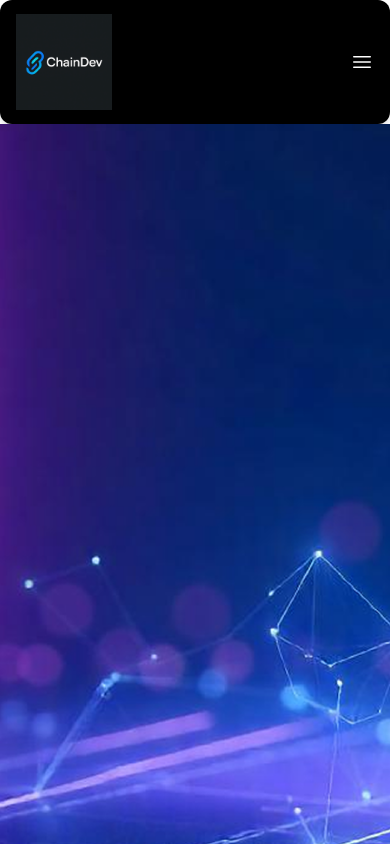
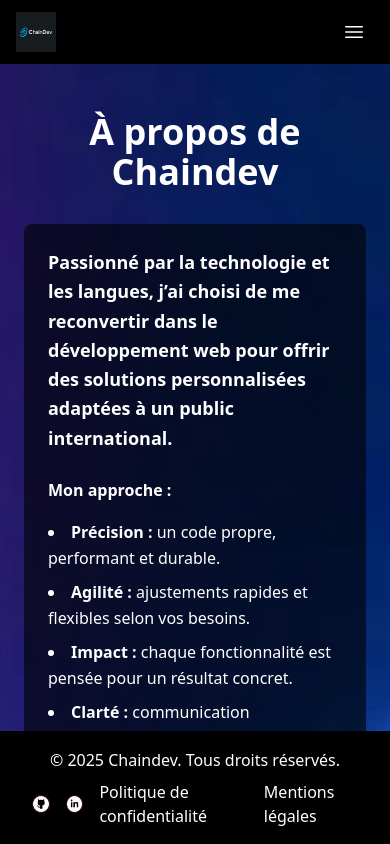
Before and after one commit to Seyfullah13/Chaindev, a React (Vite) app in the folder chaindev/: page /A-propos in a window 390 px wide. Shown: the top 844 px of the page. Built offline with nearby package versions, Linux system fonts and the light colour scheme.

Commit message:
fix(navbar, about, footer): resolve navbar bugs, extract About title, add profile image & language globe, make footer sticky

```diff
--- a/chaindev/src/Components/Footer.jsx
+++ b/chaindev/src/Components/Footer.jsx
@@ -1,3 +1,4 @@
+import React from "react";
 import { Typography } from "@material-tailwind/react";
 import githubLogo from "../assets/images/logos/github.png";
 import linkedinLogo from "../assets/images/logos/linkedin.png";
@@ -7,16 +8,16 @@ const currentYear = new Date().getFullYear();
 
 export function FooterWithSocialLinks() {
   return (
-    <footer className="relative w-full z-50 ">
-      <div className="mx-auto w-full  px-8 bg-black">
-        <div className="flex w-full flex-col items-center justify-center border-t border-blue-gray-50 py-4 bg-black">
+    <footer className="sticky bottom-0 w-full z-50 bg-black">
+      <div className="mx-auto w-full px-8">
+        <div className="flex w-full flex-col items-center justify-center border-t border-blue-gray-50 py-4">
           <Typography
             variant="small"
             className="text-center font-normal text-white"
           >
-            &copy; {currentYear} Chaindev. Tous droits résérvés.
+            &copy; {currentYear} Chaindev. Tous droits réservés.
           </Typography>
-          <div className="flex items-center justify-center mt-2 space-x-4">
+          <div className="flex items-center justify-center mt-2 space-x-4 text-white">
             <a
               href="https://github.com/Seyfullah13"
               target="_blank"
@@ -39,10 +40,15 @@ export function FooterWithSocialLinks() {
                 alt="LinkedIn"
               />
             </a>
-            <Link to="/politique-de-confidentialite">
+            <Link
+              to="/politique-de-confidentialite"
+              className="hover:underline"
+            >
               Politique de confidentialité
             </Link>
-            <Link to="/mentions-legales">Mentions légales</Link>
+            <Link to="/mentions-legales" className="hover:underline">
+              Mentions légales
+            </Link>
           </div>
         </div>
       </div>
--- a/chaindev/src/Components/GlobalNav.jsx
+++ b/chaindev/src/Components/GlobalNav.jsx
@@ -1,227 +1,206 @@
-import React from "react";
-import {
-  Navbar,
-  Collapse,
-  Typography,
-  Button,
-  IconButton,
-  Menu,
-  MenuHandler,
-  MenuList,
-  MenuItem,
-} from "@material-tailwind/react";
+import React, { useState, useEffect, useRef } from "react";
+import { Link } from "@tanstack/react-router";
 import {
   Bars3Icon,
+  XMarkIcon,
   ChevronDownIcon,
-  XMarkIcon,
 } from "@heroicons/react/24/outline";
-import { Link } from "@tanstack/react-router";
-// <-- Import TanStack Router Link
-import PropTypes from "prop-types";
 
-// Données statiques
+// Liens de navigation
 const navLinks = [
-  { label: "A propos", href: "/A-propos" },
-  { label: "Services", href: "/Services" },
-  { label: "Portfolio", href: "https://www.seyfullah-ozdal.fr" }, // lien externe https
-  { label: "Contact", href: "/Contact" },
+  { label: "À propos", href: "/a-propos" },
+  { label: "Services", href: "/services" },
+  { label: "Portfolio", href: "https://www.seyfullah-ozdal.fr" },
+  { label: "Contact", href: "/contact" },
 ];
 
-const countries = [
-  { flag: "🇺🇸", name: "English" },
-  { flag: "🇪🇸", name: "Spain" },
-  { flag: "🇫🇷", name: "France" },
-  { flag: "🇹🇷", name: "Turkish" },
-  { flag: "🇸🇦", name: "Arabic" },
+// Langues disponibles
+const languages = [
+  { code: "en", label: "English", flag: "🇺🇸" },
+  { code: "es", label: "Español", flag: "🇪🇸" },
+  { code: "fr", label: "Français", flag: "🇫🇷" },
+  { code: "tr", label: "Türkçe", flag: "🇹🇷" },
+  { code: "ar", label: "العربية", flag: "🇸🇦" },
 ];
 
-// NavLinks modifié pour gérer liens externes et internes
-function NavLinks({ links, direction = "row" }) {
+// Hook pour fermer au clic en dehors
+function useClickOutside(ref, handler) {
+  useEffect(() => {
+    const listener = (e) => {
+      if (!ref.current || ref.current.contains(e.target)) return;
+      handler();
+    };
+    document.addEventListener("mousedown", listener);
+    return () => document.removeEventListener("mousedown", listener);
+  }, [ref, handler]);
+}
+
+export default function Navbar() {
+  const [mobileOpen, setMobileOpen] = useState(false);
+  const [langOpen, setLangOpen] = useState(false);
+  const [currentLang, setCurrentLang] = useState(languages[2]); // Français par défaut
+
+  // fermer menu mobile au resize desktop
+  useEffect(() => {
+    const onResize = () => window.innerWidth >= 1024 && setMobileOpen(false);
+    window.addEventListener("resize", onResize);
+    return () => window.removeEventListener("resize", onResize);
+  }, []);
+
+  // click outside dropdown
+  const langRef = useRef(null);
+  useClickOutside(langRef, () => setLangOpen(false));
+
   return (
-    <ul
-      className={`flex items-center gap-6 ${
-        direction === "col" ? "flex-col gap-2" : ""
-      }`}
-    >
-      {links.map((link) => {
-        const isExternal =
-          link.href.startsWith("http") || link.href.startsWith("www");
+    <header className="bg-black text-white sticky top-0 z-50">
+      <div className="max-w-6xl mx-auto flex items-center justify-between px-4 py-3 lg:py-4">
+        {/* Logo */}
+        <Link to="/" className="flex items-center">
+          <img
+            src="chaindev.png"
+            alt="logo chaindev"
+            className="h-10 sm:h-12 md:h-14 lg:h-16 xl:h-20"
+          />
+        </Link>
 
-        return (
-          <li key={link.label} className="p-1 font-medium">
-            {isExternal ? (
+        {/* Desktop nav */}
+        <nav className="hidden lg:flex items-center space-x-8">
+          {navLinks.map(({ label, href }) =>
+            href.startsWith("http") ? (
               <a
-                href={link.href}
+                key={label}
+                href={href}
                 target="_blank"
                 rel="noopener noreferrer"
-                className="text-blue-gray-700 hover:underline"
+                className="hover:underline"
               >
-                {link.label}
+                {label}
               </a>
             ) : (
-              <Link
-                to={link.href}
-                className="text-blue-gray-700 hover:underline"
-              >
-                {link.label}
+              <Link key={label} to={href} className="hover:underline">
+                {label}
               </Link>
+            )
+          )}
+
+          {/* Language dropdown desktop */}
+          <div ref={langRef} className="relative">
+            <button
+              onClick={() => setLangOpen((o) => !o)}
+              className="flex items-center gap-1 border border-white px-3 py-1 rounded hover:bg-white hover:text-black transition"
+              aria-haspopup="true"
+              aria-expanded={langOpen}
+            >
+              <span>{currentLang.flag}</span>
+              <span className="hidden sm:inline">
+                {currentLang.code.toUpperCase()}
+              </span>
+              <ChevronDownIcon
+                className={`h-4 w-4 transition-transform ${
+                  langOpen ? "rotate-180" : ""
+                }`}
+              />
+            </button>
+            {langOpen && (
+              <ul className="absolute right-0 mt-2 w-32 bg-white text-black rounded shadow-lg overflow-hidden">
+                {languages.map((lang) => (
+                  <li key={lang.code}>
+                    <button
+                      onClick={() => {
+                        setCurrentLang(lang);
+                        setLangOpen(false);
+                      }}
+                      className="w-full text-left px-3 py-2 hover:bg-gray-200 flex items-center gap-2"
+                    >
+                      <span>{lang.flag}</span>
+                      <span>{lang.label}</span>
+                    </button>
+                  </li>
+                ))}
+              </ul>
             )}
-          </li>
-        );
-      })}
-    </ul>
-  );
-}
+          </div>
+        </nav>
 
-NavLinks.propTypes = {
-  links: PropTypes.arrayOf(
-    PropTypes.shape({
-      label: PropTypes.string.isRequired,
-      href: PropTypes.string.isRequired,
-    })
-  ).isRequired,
-  direction: PropTypes.oneOf(["row", "col"]),
-};
-
-// LanguageSelector inchangé
-function LanguageSelector({
-  open,
-  setOpen,
-  lang,
-  setLang,
-  countries,
-  buttonProps = {},
-  menuListClass = "",
-}) {
-  return (
-    <Menu open={open} handler={setOpen}>
-      <MenuHandler>
-        <Button
-          size="sm"
-          variant="outlined"
-          className={`flex items-center gap-2 ${
-            buttonProps.fullWidth ? "w-full justify-center" : ""
-          }`}
-          {...buttonProps}
+        {/* Burger button mobile */}
+        <button
+          className="lg:hidden p-2"
+          onClick={() => setMobileOpen((o) => !o)}
+          aria-label="Ouvrir le menu"
         >
-          <span>{countries.find((c) => c.name === lang)?.flag}</span>
-          {lang}
-          <ChevronDownIcon
-            strokeWidth={2.5}
-            className={open ? "transform rotate-180 h-4 w-4" : "h-4 w-4"}
-          />
-        </Button>
-      </MenuHandler>
-      <MenuList className={`max-h-72 ${menuListClass}`}>
-        {countries.map(({ name, flag }) => (
-          <MenuItem
-            key={name}
-            className="flex gap-2"
-            onClick={() => {
-              setLang(name);
-              setOpen(false);
-            }}
-          >
-            {flag} {name}
-          </MenuItem>
-        ))}
-      </MenuList>
-    </Menu>
-  );
-}
-
-LanguageSelector.propTypes = {
-  open: PropTypes.bool.isRequired,
-  setOpen: PropTypes.func.isRequired,
-  lang: PropTypes.string.isRequired,
-  setLang: PropTypes.func.isRequired,
-  countries: PropTypes.arrayOf(
-    PropTypes.shape({
-      flag: PropTypes.string.isRequired,
-      name: PropTypes.string.isRequired,
-    })
-  ).isRequired,
-  buttonProps: PropTypes.object,
-  menuListClass: PropTypes.string,
-};
-
-export function NavbarForDropdownWithMultipleLanguages() {
-  const [openLangMenuDesktop, setOpenLangMenuDesktop] = React.useState(false);
-  const [openLangMenuMobile, setOpenLangMenuMobile] = React.useState(false);
-  const [openNav, setOpenNav] = React.useState(false);
-  const [lang, setLang] = React.useState("English");
-
-  React.useEffect(() => {
-    const handleResize = () => window.innerWidth >= 960 && setOpenNav(false);
-    window.addEventListener("resize", handleResize);
-    return () => window.removeEventListener("resize", handleResize);
-  }, []);
-
-  return (
-    <Navbar className="bg-black mx-auto -xl px-4 py-2 lg:px-8 lg:py-4">
-      <div className="flex items-center justify-between text-blue-gray-900">
-        <Typography
-          as="a"
-          href="/"
-          className="mr-4 cursor-pointer py-1.5 font-medium"
-        >
-          <img
-            className="h-10 sm:h-12 md:h-14 lg:h-16 xl:h-20 w-auto-24 h-24"
-            src="chaindev.png"
-            alt="logo chaindev"
-          />
-        </Typography>
-
-        {/* Liens de navigation desktop */}
-        <div className="hidden lg:block">
-          <NavLinks links={navLinks} />
-        </div>
-
-        {/* Sélecteur de langue desktop */}
-        <div className="hidden lg:flex items-center gap-2">
-          <LanguageSelector
-            open={openLangMenuDesktop}
-            setOpen={setOpenLangMenuDesktop}
-            lang={lang}
-            setLang={setLang}
-            countries={countries}
-            menuListClass="w-24"
-          />
-        </div>
-
-        {/* Bouton menu mobile */}
-        <IconButton
-          className="lg:hidden relative z-50 flex items-center justify-center"
-          variant="text"
-          onClick={() => setOpenNav((prev) => !prev)}
-        >
-          {openNav ? (
+          {mobileOpen ? (
             <XMarkIcon className="h-6 w-6" />
           ) : (
             <Bars3Icon className="h-6 w-6" />
           )}
-        </IconButton>
+        </button>
       </div>
 
-      {/* Menu mobile */}
-      {openNav && (
-        <Collapse open={openNav} className="lg:hidden">
-          <div className="flex flex-col gap-4 mt-2">
-            <NavLinks links={navLinks} direction="col" />
-            <LanguageSelector
-              open={openLangMenuMobile}
-              setOpen={setOpenLangMenuMobile}
-              lang={lang}
-              setLang={setLang}
-              countries={countries}
-              buttonProps={{ fullWidth: true }}
-              menuListClass="w-full"
-            />
+      {/* Mobile menu */}
+      {mobileOpen && (
+        <div className="lg:hidden bg-black px-4 pb-4 space-y-4">
+          {navLinks.map(({ label, href }) =>
+            href.startsWith("http") ? (
+              <a
+                key={label}
+                href={href}
+                target="_blank"
+                rel="noopener noreferrer"
+                className="block hover:underline"
+                onClick={() => setMobileOpen(false)}
+              >
+                {label}
+              </a>
+            ) : (
+              <Link
+                key={label}
+                to={href}
+                className="block hover:underline"
+                onClick={() => setMobileOpen(false)}
+              >
+                {label}
+              </Link>
+            )
+          )}
+
+          {/* Language dropdown mobile */}
+          <div ref={langRef} className="relative">
+            <button
+              onClick={() => setLangOpen((o) => !o)}
+              className="flex items-center gap-1 w-full border border-white px-3 py-2 rounded hover:bg-white hover:text-black transition"
+              aria-haspopup="true"
+              aria-expanded={langOpen}
+            >
+              <span>{currentLang.flag}</span>
+              <span>{currentLang.label}</span>
+              <ChevronDownIcon
+                className={`h-4 w-4 transition-transform ${
+                  langOpen ? "rotate-180" : ""
+                }`}
+              />
+            </button>
+            {langOpen && (
+              <ul className="absolute left-0 mt-1 w-full bg-white text-black rounded shadow-lg overflow-hidden">
+                {languages.map((lang) => (
+                  <li key={lang.code}>
+                    <button
+                      onClick={() => {
+                        setCurrentLang(lang);
+                        setLangOpen(false);
+                        setMobileOpen(false);
+                      }}
+                      className="w-full text-left px-3 py-2 hover:bg-gray-200 flex items-center gap-2"
+                    >
+                      <span>{lang.flag}</span>
+                      <span>{lang.label}</span>
+                    </button>
+                  </li>
+                ))}
+              </ul>
+            )}
           </div>
-        </Collapse>
+        </div>
       )}
-    </Navbar>
+    </header>
   );
 }
-
-export default NavbarForDropdownWithMultipleLanguages;
--- a/chaindev/src/pages/About.jsx
+++ b/chaindev/src/pages/About.jsx
@@ -1,14 +1,77 @@
 import React from "react";
 import image from "../assets/images/Bacgroundimg.png";
+import profilImg from "../assets/images/profil-img.png";
+
 function About() {
   return (
-    <div>
-      <main
-        className="min-h-screen w-full bg-cover bg-center flex flex-col items-center justify-start px-4 py-8"
-        style={{ backgroundImage: `url(${image})` }}
-        aria-label="Présentation Chaindev"
-      ></main>{" "}
-    </div>
+    <main
+      className="min-h-screen w-full bg-cover bg-center flex items-center justify-center px-6 py-12 md:py-24"
+      style={{ backgroundImage: `url(${image})` }}
+      aria-label="Présentation Chaindev - À propos"
+    >
+      <div className="max-w-6xl w-full space-y-8">
+        {/* Titre hors encadré */}
+        <h1 className="text-4xl md:text-6xl font-bold text-white text-center">
+          À propos de Chaindev
+        </h1>
+
+        <div className="flex flex-col md:flex-row items-center w-full gap-8">
+          {/* Encadré texte */}
+          <section className="flex-1 bg-black/60 rounded-lg p-6 text-white text-base md:text-lg leading-relaxed">
+            <header className="mb-6">
+              <p className="text-lg md:text-2xl font-semibold max-w-xl leading-relaxed">
+                Passionné par la technologie et les langues, j’ai choisi de me
+                reconvertir dans le développement web pour offrir des solutions
+                personnalisées adaptées à un public international.
+              </p>
+            </header>
+
+            <div>
+              <p className="font-semibold mb-4">Mon approche :</p>
+              <ul className="list-disc list-inside space-y-2">
+                <li>
+                  <strong>Précision :</strong> un code propre, performant et
+                  durable.
+                </li>
+                <li>
+                  <strong>Agilité :</strong> ajustements rapides et flexibles
+                  selon vos besoins.
+                </li>
+                <li>
+                  <strong>Impact :</strong> chaque fonctionnalité est pensée
+                  pour un résultat concret.
+                </li>
+                <li>
+                  <strong>Clarté :</strong> communication transparente avec des
+                  étapes bien définies.
+                </li>
+                <li>
+                  <strong>Évolutivité :</strong> une architecture qui grandit
+                  avec votre projet.
+                </li>
+              </ul>
+
+              <p className="mt-6">
+                Multilingue, je travaille en turc, anglais, espagnol, italien,
+                arabe et français pour vous accompagner partout dans le monde.
+              </p>
+              <p className="mt-4">
+                Choisissez un freelance qui combine développement et
+                localisation pour maximiser votre présence web internationale.
+              </p>
+            </div>
+          </section>
+
+          {/* Image de profil */}
+          <img
+            src={profilImg}
+            className="h-auto w-56 rounded-[5px]"
+            alt="Profile"
+            aria-label="Profile image"
+          />
+        </div>
+      </div>
+    </main>
   );
 }
 
```
Also changed, not shown: chaindev/src/assets/images/multilingue.png (added), chaindev/src/assets/images/profil-img.png (added).
